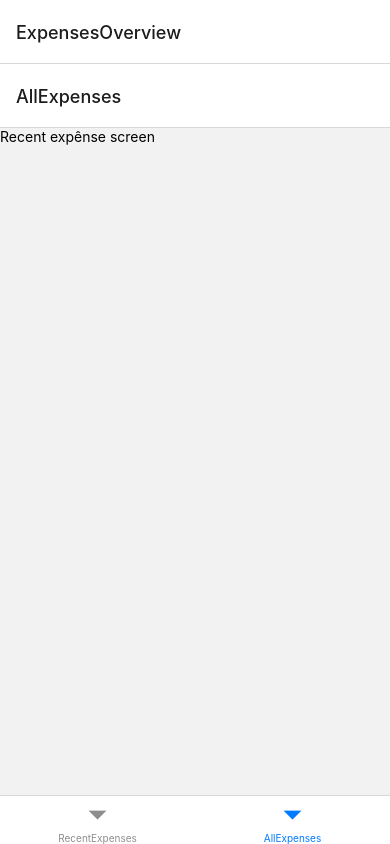
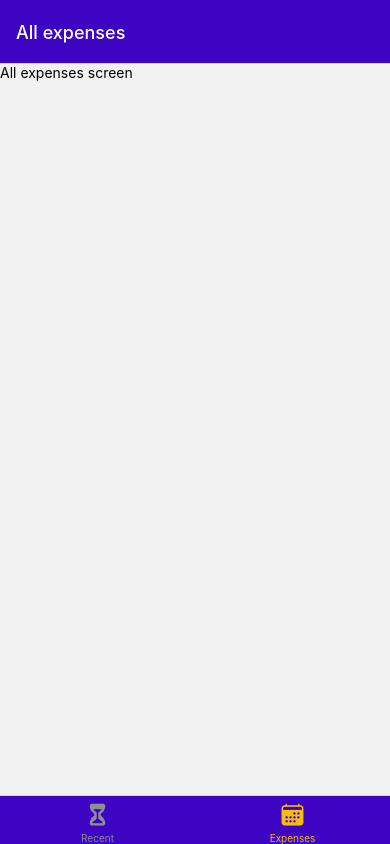
Before and after one commit to Vehementz/tracker-react-native, a React Native app: screen /AllExpenses in a window 390 px wide. Built offline with nearby package versions, Linux system fonts and the light colour scheme.

Commit message:
navigation style implemented

```diff
--- a/App.js
+++ b/App.js
@@ -5,15 +5,37 @@
 import ManageExpenses from './screens/ManageExpenses';
 import RecentExpense from './screens/RecentExpenses';
 import AllExpenses from './screens/AllExpenses';
+import { GlobalStyles } from './contances/styles';
+import { Ionicons } from '@expo/vector-icons';
 
 const Stack = createNativeStackNavigator();
 const BottomTabs = createBottomTabNavigator();
 
 function ExpensesOverview() {
-  return <BottomTabs.Navigator>
-    <BottomTabs.Screen name="RecentExpenses" component={RecentExpense} />
-    <BottomTabs.Screen name="AllExpenses" component={AllExpenses} />
+  return (
+   <BottomTabs.Navigator screenOptions={{
+    headerStyle: { backgroundColor: GlobalStyles.colors.primary500},
+    headerTintColor: 'white',
+    tabBarStyle: { backgroundColor: GlobalStyles.colors.primary500},
+    tabBarActiveTintColor: GlobalStyles.colors.accent500,
+  }}>
+    <BottomTabs.Screen name="RecentExpenses" component={RecentExpense}
+    options={{
+      title: 'Recent Expenses',
+      tabBarLabel: 'Recent',
+      tabBarIcon: ({color, size}) => <Ionicons name="hourglass"
+      size={size} color={color} />
+    }} />
+    <BottomTabs.Screen name="AllExpenses" component={AllExpenses}
+        options={{
+          title: 'All expenses',
+          tabBarLabel: 'Expenses',
+          tabBarIcon: ({color, size}) => <Ionicons name="calendar"
+          size={size} color={color} />
+        }} />
+
   </BottomTabs.Navigator>
+);
 }
 
 export default function App() {
@@ -24,8 +46,13 @@
     <StatusBar style="auto" />
     <NavigationContainer>
       <Stack.Navigator>
-        <Stack.Screen name="ExpensesOverview" component={ExpensesOverview} />
+
+        <Stack.Screen name="ExpensesOverview" component={ExpensesOverview}
+        options={{ headerShown: false }}
+        />
+
         <Stack.Screen name="ManageExpense" component={ManageExpenses} />
+
       </Stack.Navigator>
     </NavigationContainer>
 </>
--- /dev/null
+++ b/contances/styles.js
@@ -0,0 +1,16 @@
+export const GlobalStyles = {
+    colors: {
+      primary50: '#e4d9fd',
+      primary100: '#c6affc',
+      primary200: '#a281f0',
+      primary400: '#5721d4',
+      primary500: '#3e04c3',
+      primary700: '#2d0689',
+      primary800: '#200364',
+      accent500: '#f7bc0c',
+      error50: '#fcc4e4',
+      error500: '#9b095c',
+      gray500: '#39324a',
+      gray700: '#221c30',
+    },
+  };
--- a/screens/AllExpenses.js
+++ b/screens/AllExpenses.js
@@ -2,7 +2,7 @@
 
 function AllExpenses() {
 
-    return <Text>Recent expênse screen</Text>
+    return <Text>All expenses screen</Text>
 
 }
 
--- a/screens/ManageExpenses.js
+++ b/screens/ManageExpenses.js
@@ -2,7 +2,7 @@
 
 function ManageExpenses() {
 
-    return <Text>Recent expênse screen</Text>
+    return <Text>Manage expense screen</Text>
 
 }
 
```
